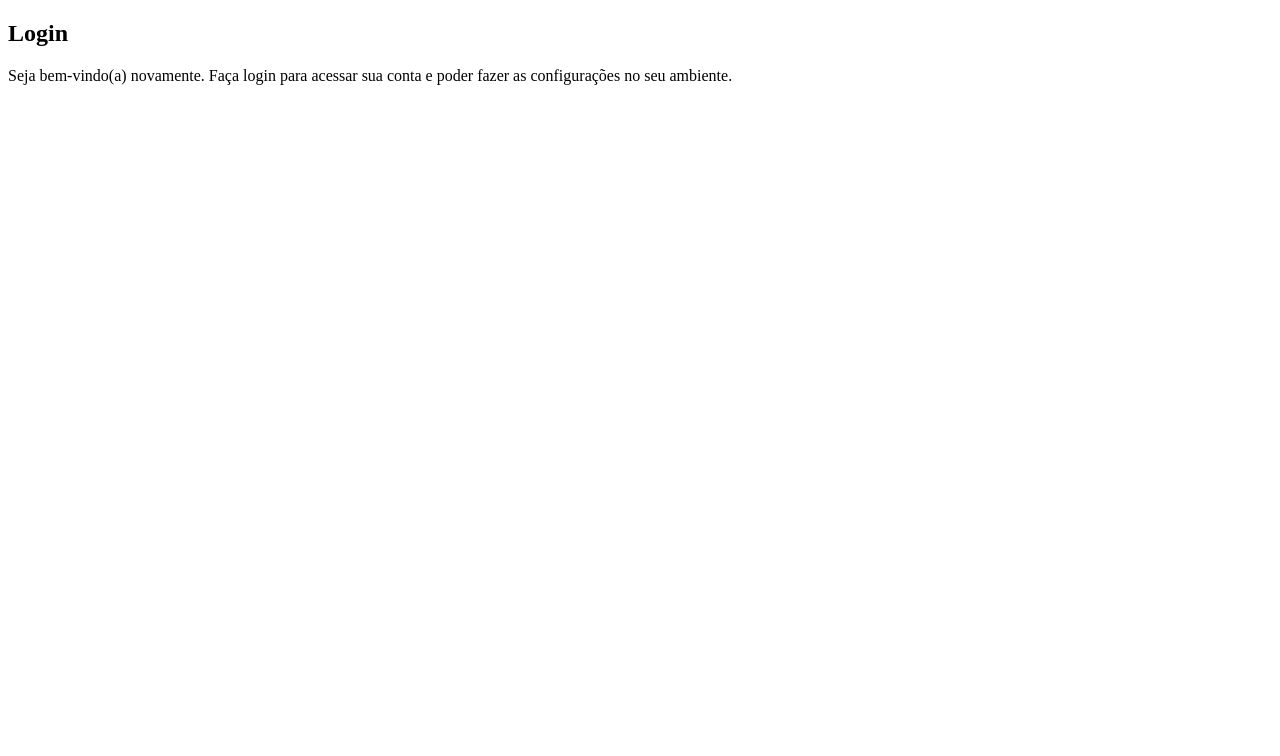
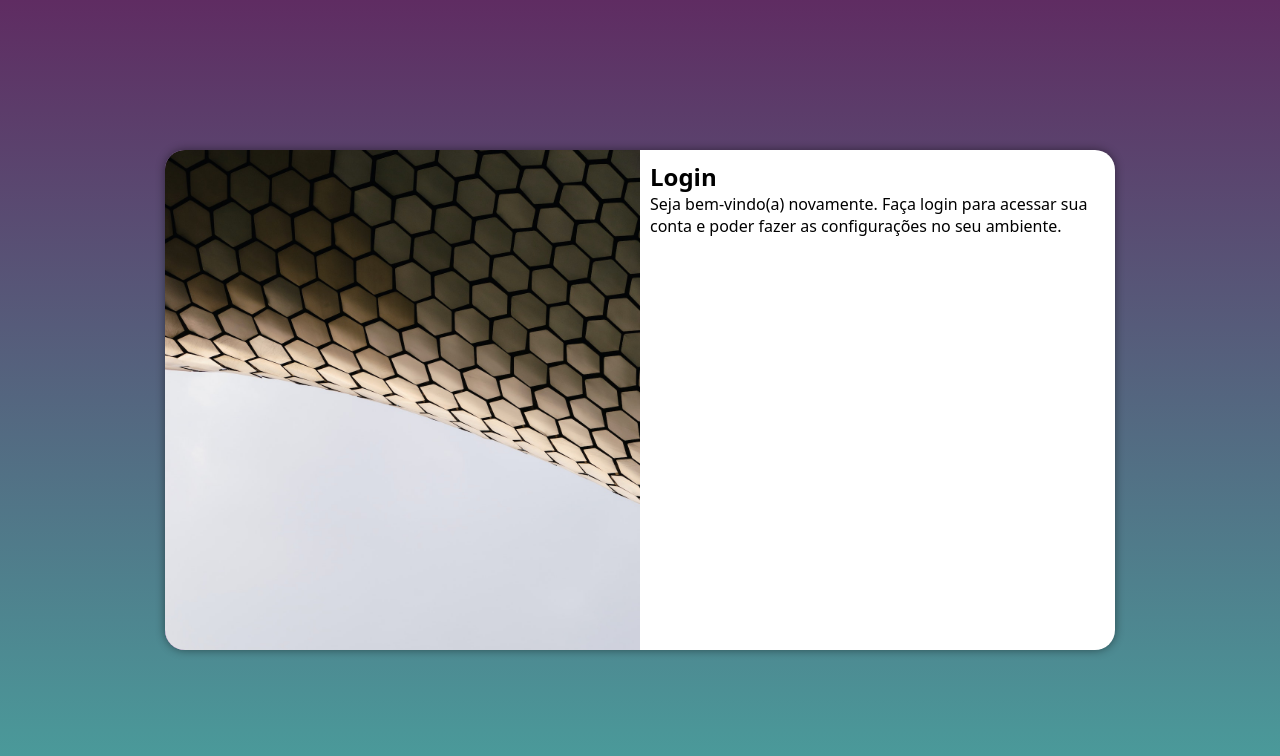
Before and after one commit to EdipoAlves/projeto-login, a plain HTML site: page index.html in a window 1280 px wide. Drawn offline with Linux system fonts and the light colour scheme.

Commit message:
Media query para outras telas

```diff
--- /dev/null
+++ b/estilos/media-query.css
@@ -0,0 +1,52 @@
+@charset "UTF-8";
+
+/*
+TYPICAL DEVICE BREAKPOINTS
+--------------------------
+PEQUENAS TELAS: ATÉ 600PX
+CELULAR: DE 600PX ATÉ 768PX
+TABLET: DE 768PX ATÉ 922PX
+DESKTOP: DE 922PX ATÉ 1200PX
+GRANDES TELAS: ACIMA DE 1200PX
+*/
+
+@media screen and (min-width: 768px) and (max-width: 992px) {
+    body {
+        background-image: linear-gradient(to top, #49a09d, #5f2c82);
+    }
+    section#login {
+        width: 80vw;
+    }
+
+    section#login > div#imagem {
+        width: 30%;
+        height: 100%;
+        float: left;
+    }
+
+    section#login > div#formulario {
+        width: 70%;
+        float: right;
+    }
+}
+
+@media screen and (min-width: 992px) {
+    body {
+        background-image: linear-gradient(to top, #49a09d, #5f2c62);
+    }
+
+    section#login {
+        width: 950px;
+    }
+
+    section#login > div#imagem {
+        width: 50%;
+        height: 100%;
+        float: left;
+    }
+
+    section#login > div#formulario {
+        width: 50%;
+        float: right;
+    }
+}
--- a/estilos/style.css
+++ b/estilos/style.css
@@ -5,3 +5,51 @@ PALETA DE CORES
 VERDE: #49A09D
 LILÁS: #5F2C82
 */
+
+* {
+    font-family: system-ui, -apple-system, BlinkMacSystemFont, 'Segoe UI', Roboto, Oxygen, Ubuntu, Cantarell, 'Open Sans', 'Helvetica Neue', sans-serif;
+    margin: 0px;
+    padding: 0px;
+    box-sizing: border-box;
+}
+
+body, html {
+    background-color: #5f2c82;
+    width: 100vw;
+    height: 100vh;
+}
+
+main{
+    position: relative;
+    width: 100vw;
+    height: 100vh;
+}
+
+section#login {
+    position: absolute;
+    top: 50%;
+    left: 50%;
+    transform: translate(-50%, -50%);
+    overflow: hidden;
+    background-color: white;
+    width: 250px;
+    height: 500px;
+    border-radius: 20px;
+    box-shadow: 0px 0px 10px rgba(0, 0, 0, 0.450);
+    transition: width 0.3s, height 0.3s;
+    transition-timing-function: ease;
+}
+
+section#login > div#imagem {
+    display: block;
+    background: #5f2c82 url(../imagens/entrada.jpg) no-repeat;
+    height: 200px;
+    background-position: left;
+    background-size: cover;
+}
+
+section#login > div#formulario {
+    display: block;
+    padding: 10px;
+
+}
--- a/index.html
+++ b/index.html
@@ -5,12 +5,13 @@
     <meta name="viewport" content="width=device-width, initial-scale=1.0">
     <title>Login</title>
     <link rel="stylesheet" href="estilos/style.css">
+    <link rel="stylesheet" href="estilos/media-query.css">
 </head>
 <body>
     <main>
         <section id="login">
             <div id="imagem">
-
+                <!-- AQUÍ VAI A IMAGEM NAS CSS -->
             </div>
             <div id="formulario">
                 <h1>
```
